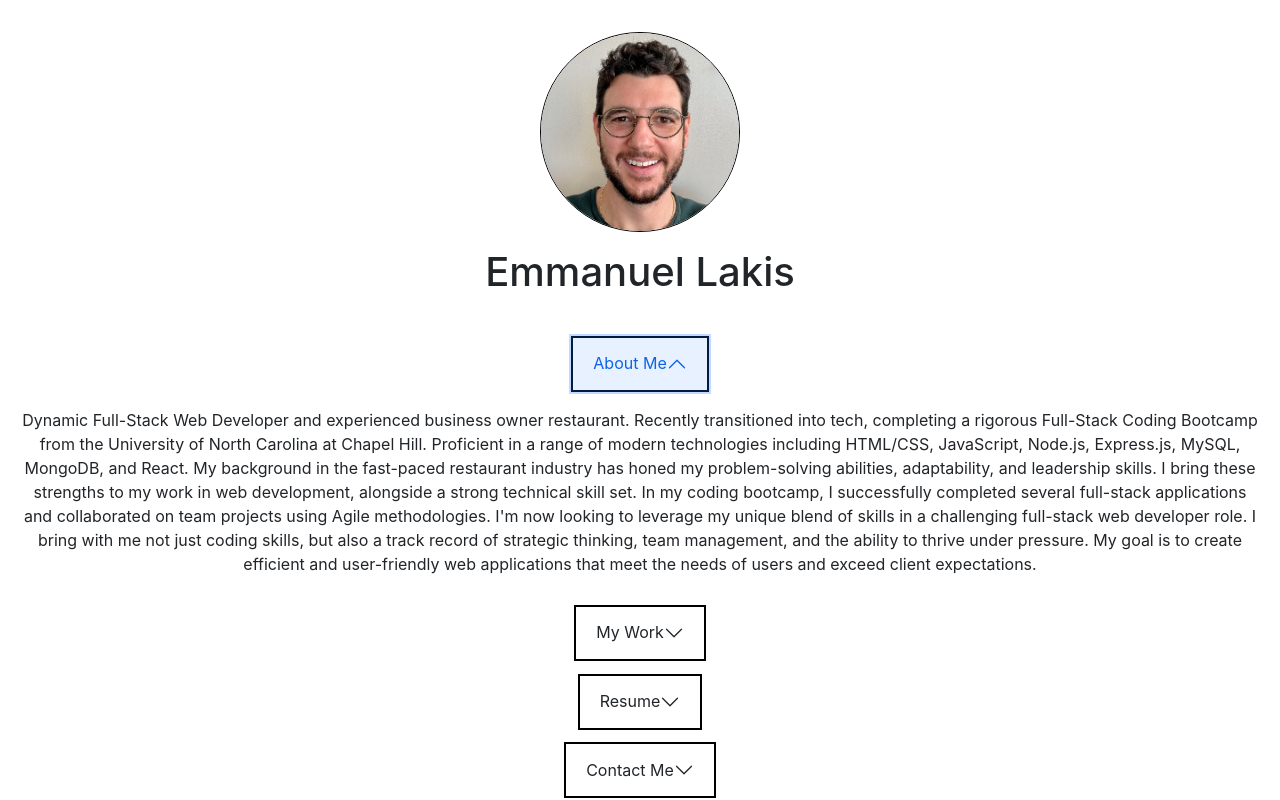
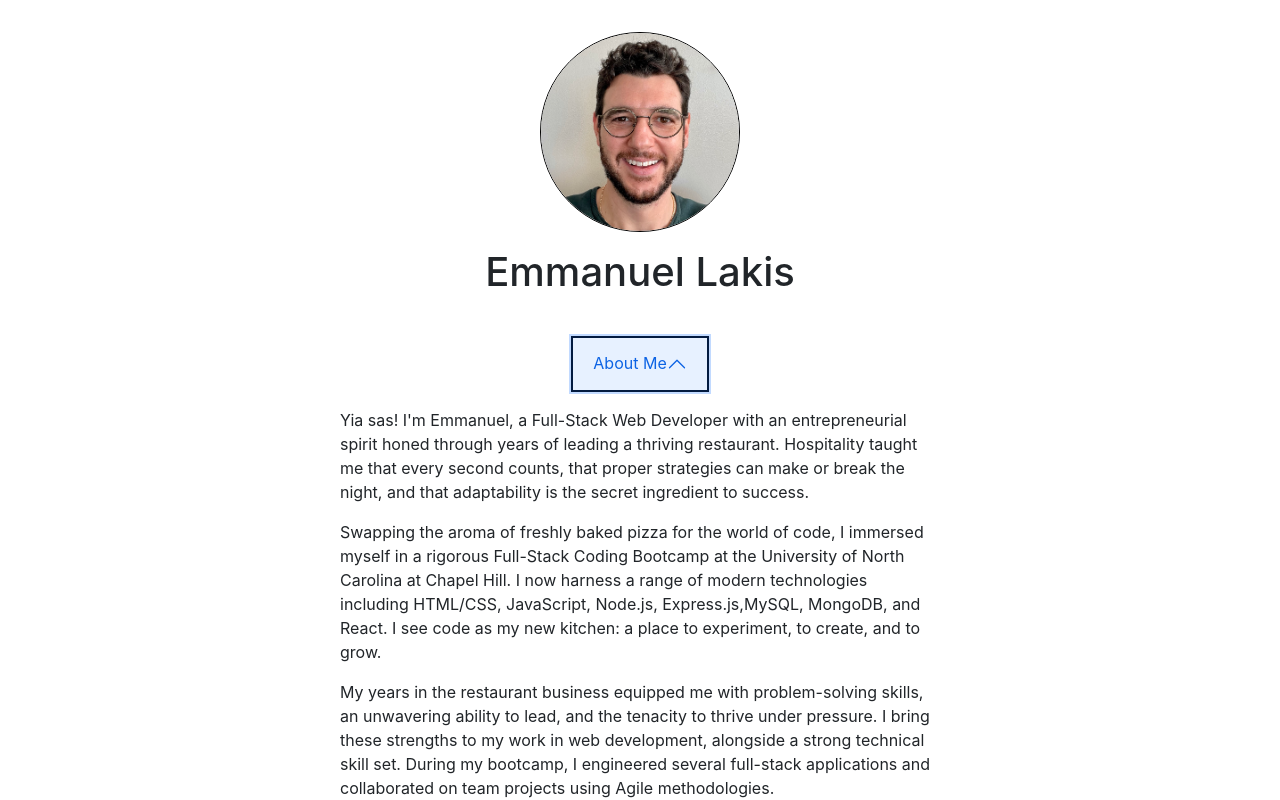
Before and after one commit to pexApred/emmanuellakis_portfolio, a React (Create React App) app: page / in a window 1280 px wide. Both pictures are taken after a click on the button "About Me". Shown: the top 800 px of the page. Built offline with nearby package versions, Linux system fonts and the light colour scheme.

Commit message:
Edited About me section

```diff
--- a/src/components/About/About.css
+++ b/src/components/About/About.css
@@ -1,9 +1,6 @@
-/* .about {
-    padding-top: 12%;
-} */
-
 .header-about {
     display: flex;
+    flex-direction: column;
     justify-content: center;
     align-items: center;
     margin-left: auto;
@@ -14,8 +11,14 @@
 }
 
 .body-about {
+    display: flex;
+    flex-direction: column;
+    justify-content: center;
+    align-items: flex-start;
+    text-align: left;
+    margin-left: auto;
+    margin-right: auto;
     font-size: 11px;
-    width: 100%;
 }
 
 @media (min-width: 768px) {
@@ -33,5 +36,6 @@
     }
     .body-about {
         font-size: 16px;
+        width: 50vw;
     }
 }
--- a/src/components/About/About.js
+++ b/src/components/About/About.js
@@ -11,24 +11,22 @@ function About() {
                 <Accordion.Item eventKey="0">
                     <Accordion.Header className="header-about text-center">About Me</Accordion.Header>
                     <Accordion.Body className="body-about">
-                        Dynamic Full-Stack Web Developer and experienced business owner
-                        restaurant. Recently transitioned into tech, completing a
-                        rigorous Full-Stack Coding Bootcamp from the University of
-                        North Carolina at Chapel Hill. Proficient in a range of modern
-                        technologies including HTML/CSS, JavaScript, Node.js, Express.js,
-                        MySQL, MongoDB, and React.
-                        My background in the fast-paced restaurant industry has honed my
-                        problem-solving abilities, adaptability, and leadership skills.
-                        I bring these strengths to my work in web development, alongside
-                        a strong technical skill set. In my coding bootcamp, I successfully
-                        completed several full-stack applications and collaborated on team
-                        projects using Agile methodologies.
-                        I'm now looking to leverage my unique blend of skills in a
-                        challenging full-stack web developer role. I bring with me not just
-                        coding skills, but also a track record of strategic thinking,
-                        team management, and the ability to thrive under pressure. My goal
-                        is to create efficient and user-friendly web applications that meet
-                        the needs of users and exceed client expectations.
+                        <p>
+                            Yia sas! I'm Emmanuel, a Full-Stack Web Developer with an entrepreneurial spirit honed through years of leading a thriving restaurant.
+                            Hospitality taught me that every second counts, that proper strategies can make or break the night, and that adaptability is the secret ingredient to success.
+                        </p>
+                        <p>
+                            Swapping the aroma of freshly baked pizza for the world of code, I immersed myself in a rigorous Full-Stack Coding Bootcamp at the University of North Carolina at Chapel Hill.
+                            I now harness a range of modern technologies including HTML/CSS, JavaScript, Node.js, Express.js,MySQL, MongoDB, and React.
+                            I see code as my new kitchen: a place to experiment, to create, and to grow.
+                        </p>
+                        <p>
+                            My years in the restaurant business equipped me with problem-solving skills, an unwavering ability to lead, and the tenacity to thrive under pressure.
+                            I bring these strengths to my work in web development, alongside a strong technical skill set. During my bootcamp, I engineered several full-stack applications and collaborated on team projects using Agile methodologies.
+                        </p>
+                        <p>
+                            Now, I'm on the lookout for my next adventure: a challenging full-stack developer role where I can mesh my rich past with my vibrant tech future. I aspire to keep coding, keep learning, and to design applications that are as delightful to users as a slice of the finest Margherita.
+                        </p>
                     </Accordion.Body>
                 </Accordion.Item>
             </Accordion>
```
